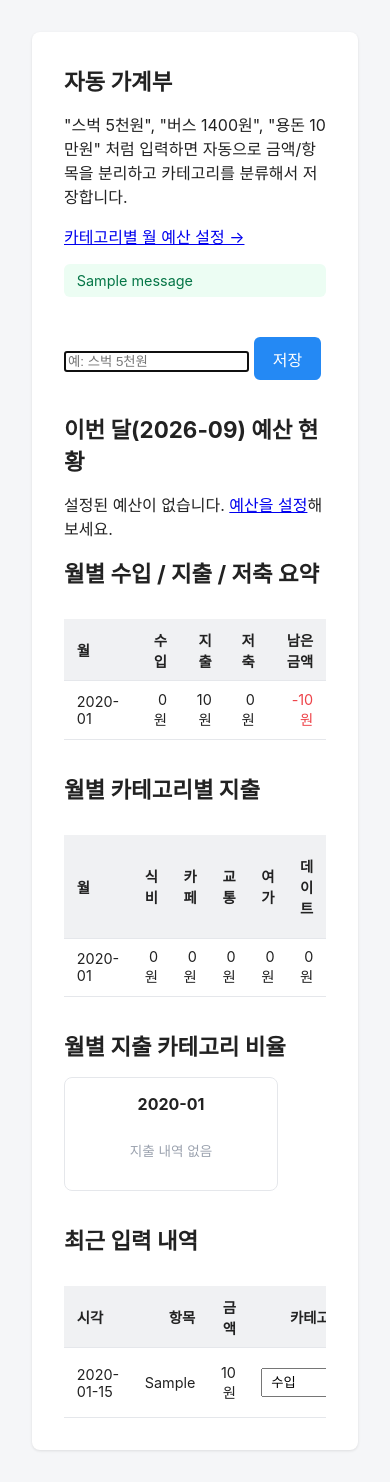
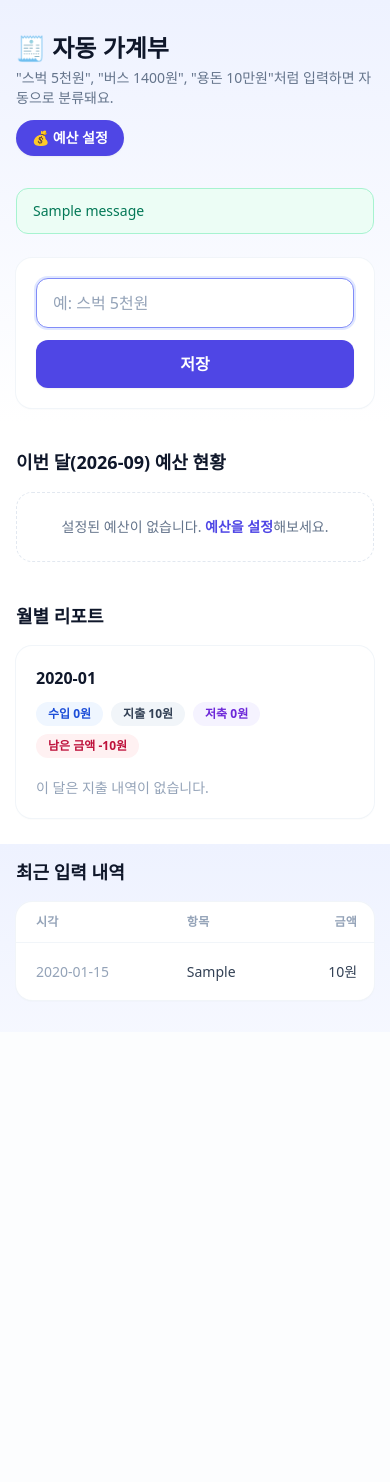
Before and after one commit to iwkzgo/ledger-app, a Flask app: page / in a window 390 px wide. After the commit the page ends 1001 px from the top, so only its background shows below. Run offline with Flask 3, Linux system fonts and the light colour scheme; tables that the repository leaves empty hold one stand-in row (values such as "Sample post"); one stand-in notice (Sample message) is shown; some libraries are stand-ins or nearby versions.

Commit message:
Tailwind CSS로 전체 UI 리디자인 및 사용성 개선
- Tailwind CDN 기반으로 밝고 카드 중심의 반응형 디자인으로 전면 개편
- 예산 초과는 빨강, 안정은 초록으로 색상 구분, 예산 카드 클릭 시 항목별 세부 지출 내역 펼쳐보기 추가
- 월별 요약/카테고리/파이차트를 하나의 월별 리포트 카드로 통합
- 예산 저장 후 가계부 홈으로 자동 이동
- 최근 입력 내역의 시각 표시를 "YYYY-MM-DD HH:MM" 형식으로 단순화
- 사용하지 않는 기존 style.css 제거

```diff
--- a/server.py
+++ b/server.py
@@ -128,7 +128,7 @@ def budgets_page():
             amount = parse_amount(raw_value) or 0
             db.set_budget(category, amount)
         flash("예산을 저장했습니다.", "success")
-        return redirect(url_for("budgets_page"))
+        return redirect(url_for("index"))
 
     return render_template(
         "budgets.html",
--- a/static/style.css
+++ /dev/null
@@ -1,239 +0,0 @@
-body {
-    font-family: -apple-system, "Malgun Gothic", "맑은 고딕", sans-serif;
-    background: #f5f6f8;
-    color: #222;
-    margin: 0;
-    padding: 2rem;
-}
-
-.container {
-    max-width: 1200px;
-    margin: 0 auto;
-    background: #fff;
-    border-radius: 8px;
-    padding: 2rem;
-    box-shadow: 0 1px 3px rgba(0, 0, 0, 0.1);
-}
-
-.dashboard {
-    display: flex;
-    align-items: flex-start;
-    gap: 2rem;
-    flex-wrap: wrap;
-}
-
-.dashboard-tables {
-    flex: 2 1 480px;
-    min-width: 0;
-}
-
-.dashboard-pies {
-    flex: 1 1 240px;
-    min-width: 220px;
-}
-
-.dashboard-pies .pie-grid {
-    flex-direction: column;
-}
-
-.table-scroll {
-    overflow-x: auto;
-}
-
-h1 {
-    font-size: 1.4rem;
-    margin-top: 2rem;
-}
-
-h1:first-child {
-    margin-top: 0;
-}
-
-table {
-    width: 100%;
-    border-collapse: collapse;
-    margin-top: 1rem;
-}
-
-th, td {
-    padding: 0.6rem 0.8rem;
-    border-bottom: 1px solid #e5e7eb;
-    text-align: right;
-    font-size: 0.9rem;
-}
-
-th:first-child, td:first-child {
-    text-align: left;
-}
-
-thead th {
-    background: #f0f1f3;
-}
-
-td.neg {
-    color: #ee444a;
-}
-
-.flash {
-    padding: 0;
-    list-style: none;
-}
-
-.flash li {
-    padding: 0.5rem 0.8rem;
-    border-radius: 6px;
-    margin-bottom: 0.4rem;
-    font-size: 0.9rem;
-}
-
-.flash li.flash-success {
-    background: #ecfdf3;
-    color: #067647;
-}
-
-.flash li.flash-info {
-    background: #eff6ff;
-    color: #1d4ed8;
-}
-
-.flash li.flash-warning {
-    background: #fffaeb;
-    color: #b54708;
-}
-
-.flash li.flash-danger, .flash li.flash-error {
-    background: #fef3f2;
-    color: #b42318;
-}
-
-form {
-    margin-top: 1.5rem;
-}
-
-button {
-    margin-top: 1rem;
-    padding: 0.6rem 1.2rem;
-    border: none;
-    border-radius: 6px;
-    background: #2489f4;
-    color: #fff;
-    font-size: 1rem;
-    cursor: pointer;
-}
-
-select {
-    padding: 0.3rem;
-}
-
-.pie-grid {
-    display: flex;
-    flex-wrap: wrap;
-    gap: 1.5rem;
-    margin-top: 1rem;
-}
-
-.pie-card {
-    display: flex;
-    flex-direction: column;
-    align-items: center;
-    width: 180px;
-    padding: 1rem;
-    border: 1px solid #e5e7eb;
-    border-radius: 8px;
-}
-
-.pie-card h3 {
-    margin: 0 0 0.8rem;
-    font-size: 1rem;
-}
-
-.pie-card .empty {
-    color: #9ca3af;
-    font-size: 0.85rem;
-}
-
-.legend {
-    list-style: none;
-    padding: 0;
-    margin: 0.8rem 0 0;
-    width: 100%;
-    font-size: 0.8rem;
-}
-
-.legend li {
-    display: flex;
-    align-items: center;
-    gap: 0.4rem;
-    margin-bottom: 0.3rem;
-}
-
-.swatch {
-    display: inline-block;
-    width: 0.7rem;
-    height: 0.7rem;
-    border-radius: 2px;
-    flex-shrink: 0;
-}
-
-.budget-list {
-    list-style: none;
-    padding: 0;
-    margin: 1rem 0 0;
-}
-
-.budget-item {
-    display: grid;
-    grid-template-columns: 90px 1fr 220px;
-    align-items: center;
-    gap: 0.8rem;
-    padding: 0.5rem 0;
-    font-size: 0.9rem;
-}
-
-.budget-label {
-    font-weight: 600;
-}
-
-.budget-bar {
-    height: 0.6rem;
-    background: #f0f1f3;
-    border-radius: 999px;
-    overflow: hidden;
-}
-
-.budget-bar-fill {
-    height: 100%;
-    background: #2489f4;
-    border-radius: 999px;
-}
-
-.budget-ok .budget-bar-fill {
-    background: #22c55e;
-}
-
-.budget-warning .budget-bar-fill {
-    background: #f59e0b;
-}
-
-.budget-over .budget-bar-fill {
-    background: #ef4444;
-}
-
-.budget-figure {
-    text-align: right;
-    color: #555;
-    white-space: nowrap;
-}
-
-.inline-form {
-    margin: 0;
-    display: inline;
-}
-
-.btn-delete {
-    margin-top: 0;
-    padding: 0.3rem 0.7rem;
-    background: #fef3f2;
-    color: #b42318;
-    font-size: 0.85rem;
-}
--- /dev/null
+++ b/templates/base.html
@@ -0,0 +1,14 @@
+<!DOCTYPE html>
+<html lang="ko" class="h-full">
+<head>
+<meta charset="UTF-8">
+<meta name="viewport" content="width=device-width, initial-scale=1.0">
+<title>{% block title %}자동 가계부{% endblock %}</title>
+<script src="https://cdn.tailwindcss.com"></script>
+</head>
+<body class="min-h-full bg-gradient-to-b from-indigo-50 via-white to-white text-slate-800 antialiased">
+<div class="max-w-5xl mx-auto px-4 py-8 sm:px-6 lg:px-10">
+    {% block content %}{% endblock %}
+</div>
+</body>
+</html>
--- a/templates/index.html
+++ b/templates/index.html
@@ -1,157 +1,182 @@
-<!DOCTYPE html>
-<html lang="ko">
-<head>
-<meta charset="UTF-8">
-<title>자동 가계부</title>
-<link rel="stylesheet" href="{{ url_for('static', filename='style.css') }}">
-</head>
-<body>
-<div class="container">
-    <h1>자동 가계부</h1>
-    <p>"스벅 5천원", "버스 1400원", "용돈 10만원" 처럼 입력하면 자동으로 금액/항목을 분리하고 카테고리를 분류해서 저장합니다.</p>
-    <p><a href="{{ url_for('budgets_page') }}">카테고리별 월 예산 설정 →</a></p>
+{% extends "base.html" %}
+{% block title %}자동 가계부{% endblock %}
+{% block content %}
+<header class="mb-8 flex flex-wrap items-center justify-between gap-3">
+    <div>
+        <h1 class="text-2xl sm:text-3xl font-bold text-slate-900">🧾 자동 가계부</h1>
+        <p class="mt-1 text-sm text-slate-500">"스벅 5천원", "버스 1400원", "용돈 10만원"처럼 입력하면 자동으로 분류돼요.</p>
+    </div>
+    <a href="{{ url_for('budgets_page') }}" class="inline-flex items-center gap-1 rounded-full bg-indigo-600 px-4 py-2 text-sm font-semibold text-white shadow-sm hover:bg-indigo-700 transition">
+        💰 예산 설정
+    </a>
+</header>
 
 {% with messages = get_flashed_messages(with_categories=true) %}
     {% if messages %}
-            <ul class="flash">
+    {% set flash_styles = {
+        'success': 'bg-emerald-50 text-emerald-700 border-emerald-200',
+        'info': 'bg-blue-50 text-blue-700 border-blue-200',
+        'warning': 'bg-amber-50 text-amber-700 border-amber-200',
+        'danger': 'bg-rose-50 text-rose-700 border-rose-200',
+        'error': 'bg-rose-50 text-rose-700 border-rose-200',
+    } %}
+    <div class="mb-6 space-y-2">
         {% for category, message in messages %}
-                    <li class="flash-{{ category }}">{{ message }}</li>
+        <div class="rounded-xl border px-4 py-3 text-sm font-medium {{ flash_styles.get(category, 'bg-slate-50 text-slate-700 border-slate-200') }}">
+            {{ message }}
+        </div>
         {% endfor %}
-            </ul>
+    </div>
     {% endif %}
 {% endwith %}
 
-    <form action="{{ url_for('create_entry') }}" method="post">
-        <input type="text" name="raw_text" placeholder="예: 스벅 5천원" autofocus required>
-        <button type="submit">저장</button>
+<section class="mb-10 rounded-2xl bg-white p-5 sm:p-6 shadow-sm ring-1 ring-slate-100">
+    <form action="{{ url_for('create_entry') }}" method="post" class="flex flex-col sm:flex-row gap-3">
+        <input
+            type="text"
+            name="raw_text"
+            placeholder="예: 스벅 5천원"
+            autofocus
+            required
+            class="flex-1 rounded-xl border border-slate-200 px-4 py-3 text-base placeholder:text-slate-400 focus:border-indigo-400 focus:outline-none focus:ring-2 focus:ring-indigo-100"
+        >
+        <button type="submit" class="rounded-xl bg-indigo-600 px-6 py-3 text-base font-semibold text-white shadow-sm hover:bg-indigo-700 active:bg-indigo-800 transition">
+            저장
+        </button>
     </form>
+</section>
 
-    <h1>이번 달({{ current_month }}) 예산 현황</h1>
+<section class="mb-10">
+    <h2 class="mb-4 text-lg font-bold text-slate-900">이번 달({{ current_month }}) 예산 현황</h2>
     {% if budget_status %}
-    <ul class="budget-list">
+    <div class="grid grid-cols-1 sm:grid-cols-2 lg:grid-cols-3 gap-4">
+        {% set budget_theme = {
+            'ok': {'bar': 'bg-emerald-500', 'ring': 'ring-emerald-100', 'badge': 'bg-emerald-50 text-emerald-700', 'label': '안정'},
+            'warning': {'bar': 'bg-amber-500', 'ring': 'ring-amber-100', 'badge': 'bg-amber-50 text-amber-700', 'label': '주의'},
+            'over': {'bar': 'bg-rose-500', 'ring': 'ring-rose-200', 'badge': 'bg-rose-50 text-rose-700', 'label': '초과'},
+        } %}
         {% for status in budget_status %}
-        <li class="budget-item budget-{{ status.level }}">
-            <span class="budget-label">{{ status.category }}</span>
-            <div class="budget-bar">
-                <div class="budget-bar-fill" style="width: {{ [status.percent, 100] | min }}%;"></div>
+        {% set theme = budget_theme[status.level] %}
+        <details class="group overflow-hidden rounded-2xl bg-white shadow-sm ring-1 {{ theme.ring }}">
+            <summary class="cursor-pointer list-none p-5 [&::-webkit-details-marker]:hidden">
+                <div class="mb-3 flex items-center justify-between">
+                    <span class="flex items-center gap-1.5 font-semibold text-slate-800">
+                        {{ status.category }}
+                        <svg class="h-3.5 w-3.5 text-slate-400 transition-transform group-open:rotate-180" fill="none" viewBox="0 0 24 24" stroke="currentColor" stroke-width="2">
+                            <path stroke-linecap="round" stroke-linejoin="round" d="M19 9l-7 7-7-7" />
+                        </svg>
+                    </span>
+                    <span class="rounded-full px-2.5 py-0.5 text-xs font-semibold {{ theme.badge }}">{{ theme.label }}</span>
                 </div>
-            <span class="budget-figure">{{ "{:,}".format(status.spent) }}원 / {{ "{:,}".format(status.budget) }}원 ({{ status.percent }}%)</span>
+                <div class="mb-2 h-2.5 w-full overflow-hidden rounded-full bg-slate-100">
+                    <div class="h-full rounded-full {{ theme.bar }}" style="width: {{ [status.percent, 100] | min }}%;"></div>
+                </div>
+                <div class="flex items-baseline justify-between text-sm">
+                    <span class="text-slate-500">{{ "{:,}".format(status.spent) }}원 사용</span>
+                    <span class="font-semibold text-slate-700">{{ status.percent }}%</span>
+                </div>
+                <div class="mt-1 text-xs text-slate-400">예산 {{ "{:,}".format(status.budget) }}원 · 눌러서 세부 내역 보기</div>
+            </summary>
+            <div class="border-t border-slate-100 bg-slate-50/60 px-5 py-3">
+                {% if status.breakdown %}
+                <ul class="space-y-1.5 text-sm">
+                    {% for detail in status.breakdown %}
+                    <li class="flex items-center justify-between">
+                        <span class="text-slate-600">
+                            {{ detail.item }}
+                            {% if detail.count > 1 %}<span class="text-xs text-slate-400">×{{ detail.count }}</span>{% endif %}
+                        </span>
+                        <span class="font-medium text-slate-700">{{ "{:,}".format(detail.amount) }}원</span>
                     </li>
                     {% endfor %}
                 </ul>
                 {% else %}
-    <p class="empty">설정된 예산이 없습니다. <a href="{{ url_for('budgets_page') }}">예산을 설정</a>해보세요.</p>
+                <p class="text-sm text-slate-400">아직 이 카테고리에 지출한 내역이 없어요.</p>
                 {% endif %}
+            </div>
+        </details>
+        {% endfor %}
+    </div>
+    {% else %}
+    <div class="rounded-2xl border border-dashed border-slate-200 bg-white p-6 text-center text-sm text-slate-500">
+        설정된 예산이 없습니다. <a href="{{ url_for('budgets_page') }}" class="font-semibold text-indigo-600 hover:underline">예산을 설정</a>해보세요.
+    </div>
+    {% endif %}
+</section>
 
-    <div class="dashboard">
-        <div class="dashboard-tables">
-            <h1>월별 수입 / 지출 / 저축 요약</h1>
-            <div class="table-scroll">
-            <table>
-                <thead>
-                    <tr>
-                        <th>월</th>
-                        <th>수입</th>
-                        <th>지출</th>
-                        <th>저축</th>
-                        <th>남은 금액</th>
-                    </tr>
-                </thead>
-                <tbody>
-                    {% for row in summary %}
-                    <tr>
-                        <td>{{ row.month }}</td>
-                        <td>{{ "{:,}".format(row.income) }}원</td>
-                        <td>{{ "{:,}".format(row.expense_total) }}원</td>
-                        <td>{{ "{:,}".format(row.savings) }}원</td>
-                        <td class="{{ 'neg' if row.remaining < 0 else '' }}">{{ "{:,}".format(row.remaining) }}원</td>
-                    </tr>
-                    {% endfor %}
-                </tbody>
-            </table>
-            </div>
-
-            <h1>월별 카테고리별 지출</h1>
-            <div class="table-scroll">
-            <table>
-                <thead>
-                    <tr>
-                        <th>월</th>
-                        {% for category in categories %}
-                        <th>{{ category }}</th>
-                        {% endfor %}
-                    </tr>
-                </thead>
-                <tbody>
-                    {% for row in summary %}
-                    <tr>
-                        <td>{{ row.month }}</td>
-                        {% for category in categories %}
-                        <td>{{ "{:,}".format(row.categories.get(category, 0)) }}원</td>
-                        {% endfor %}
-                    </tr>
-                    {% endfor %}
-                </tbody>
-            </table>
+<section class="mb-10">
+    <h2 class="mb-4 text-lg font-bold text-slate-900">월별 리포트</h2>
+    <div class="space-y-6">
+        {% for row in summary|reverse %}
+        <div class="rounded-2xl bg-white p-5 sm:p-6 shadow-sm ring-1 ring-slate-100">
+            <div class="mb-5 flex flex-wrap items-center justify-between gap-3">
+                <h3 class="text-base font-bold text-slate-900">{{ row.month }}</h3>
+                <div class="flex flex-wrap gap-2 text-xs font-semibold">
+                    <span class="rounded-full bg-blue-50 px-3 py-1 text-blue-700">수입 {{ "{:,}".format(row.income) }}원</span>
+                    <span class="rounded-full bg-slate-100 px-3 py-1 text-slate-700">지출 {{ "{:,}".format(row.expense_total) }}원</span>
+                    <span class="rounded-full bg-violet-50 px-3 py-1 text-violet-700">저축 {{ "{:,}".format(row.savings) }}원</span>
+                    <span class="rounded-full px-3 py-1 {{ 'bg-rose-50 text-rose-700' if row.remaining < 0 else 'bg-emerald-50 text-emerald-700' }}">남은 금액 {{ "{:,}".format(row.remaining) }}원</span>
                 </div>
             </div>
 
-        <div class="dashboard-pies">
-            <h1>월별 지출 카테고리 비율</h1>
-            <div class="pie-grid">
-                {% for row in summary %}
-                <div class="pie-card">
-                    <h3>{{ row.month }}</h3>
             {% if row.pie_slices %}
-                    <svg width="160" height="160" viewBox="0 0 160 160">
+            <div class="flex flex-col items-center gap-6 sm:flex-row sm:items-start">
+                <svg width="140" height="140" viewBox="0 0 160 160" class="shrink-0">
                     {% for slice in row.pie_slices %}
                     <path d="{{ slice.path }}" fill="{{ slice.color }}"><title>{{ slice.category }} {{ slice.percent }}%</title></path>
                     {% endfor %}
                 </svg>
-                    <ul class="legend">
+                <ul class="grid w-full grid-cols-1 gap-x-4 gap-y-1.5 text-sm sm:w-56">
                     {% for slice in row.pie_slices %}
-                        <li><span class="swatch" style="background:{{ slice.color }}"></span>{{ slice.category }} {{ slice.percent }}%</li>
+                    <li class="flex items-center justify-between gap-2">
+                        <span class="flex items-center gap-1.5 text-slate-600">
+                            <span class="h-2.5 w-2.5 shrink-0 rounded-sm" style="background:{{ slice.color }}"></span>
+                            {{ slice.category }}
+                        </span>
+                        <span class="text-slate-500">{{ "{:,}".format(slice.value) }}원 ({{ slice.percent }}%)</span>
+                    </li>
                     {% endfor %}
                 </ul>
+            </div>
             {% else %}
-                    <p class="empty">지출 내역 없음</p>
+            <p class="text-sm text-slate-400">이 달은 지출 내역이 없습니다.</p>
             {% endif %}
         </div>
         {% endfor %}
     </div>
-        </div>
-    </div>
+</section>
 
-    <h1>최근 입력 내역</h1>
-    <div class="table-scroll">
-    <table>
+<section>
+    <h2 class="mb-4 text-lg font-bold text-slate-900">최근 입력 내역</h2>
+    <div class="overflow-x-auto rounded-2xl bg-white shadow-sm ring-1 ring-slate-100">
+        <table class="w-full min-w-[640px] text-sm">
             <thead>
-            <tr>
-                <th>시각</th>
-                <th>항목</th>
-                <th>금액</th>
-                <th>카테고리</th>
-                <th>삭제</th>
+                <tr class="border-b border-slate-100 text-left text-xs font-semibold uppercase tracking-wide text-slate-400">
+                    <th class="px-5 py-3">시각</th>
+                    <th class="px-5 py-3">항목</th>
+                    <th class="px-5 py-3 text-right">금액</th>
+                    <th class="px-5 py-3">카테고리</th>
+                    <th class="px-5 py-3"></th>
                 </tr>
             </thead>
-        <tbody>
+            <tbody class="divide-y divide-slate-50">
                 {% for entry in recent_entries %}
-            <tr>
-                <td>{{ entry.created_at }}</td>
-                <td>{{ entry.item }}</td>
-                <td>{{ "{:,}".format(entry.amount) }}원</td>
-                <td>
-                    <form action="{{ url_for('update_entry_category', entry_id=entry.id) }}" method="post" class="inline-form">
-                        <select name="category" onchange="this.form.submit()">
+                <tr class="hover:bg-slate-50/60">
+                    <td class="whitespace-nowrap px-5 py-3 text-slate-400">{{ entry.created_at[:16].replace("T", " ") }}</td>
+                    <td class="px-5 py-3 font-medium text-slate-700">{{ entry.item }}</td>
+                    <td class="px-5 py-3 text-right text-slate-700">{{ "{:,}".format(entry.amount) }}원</td>
+                    <td class="px-5 py-3">
+                        <form action="{{ url_for('update_entry_category', entry_id=entry.id) }}" method="post">
+                            <select name="category" onchange="this.form.submit()" class="rounded-lg border border-slate-200 bg-slate-50 px-2 py-1.5 text-xs font-medium text-slate-700 focus:border-indigo-400 focus:outline-none focus:ring-1 focus:ring-indigo-200">
                                 {% for category in category_choices %}
                                 <option value="{{ category }}" {% if category == entry.category %}selected{% endif %}>{{ category }}</option>
                                 {% endfor %}
                             </select>
                         </form>
                     </td>
-                <td>
-                    <form action="{{ url_for('delete_entry', entry_id=entry.id) }}" method="post" class="inline-form">
-                        <button type="submit" class="btn-delete">삭제</button>
+                    <td class="px-5 py-3 text-right">
+                        <form action="{{ url_for('delete_entry', entry_id=entry.id) }}" method="post">
+                            <button type="submit" class="rounded-lg bg-rose-50 px-3 py-1.5 text-xs font-semibold text-rose-600 hover:bg-rose-100 transition">삭제</button>
                         </form>
                     </td>
                 </tr>
@@ -159,6 +184,5 @@
             </tbody>
         </table>
     </div>
-</div>
-</body>
-</html>
+</section>
+{% endblock %}
```
Also changed, not shown: app/aggregator.py (+18 -0 lines), templates/budgets.html (+31 -36 lines), templates/confirm_category.html (+28 -23 lines). Lines whose indentation alone changed are shown as unchanged.
